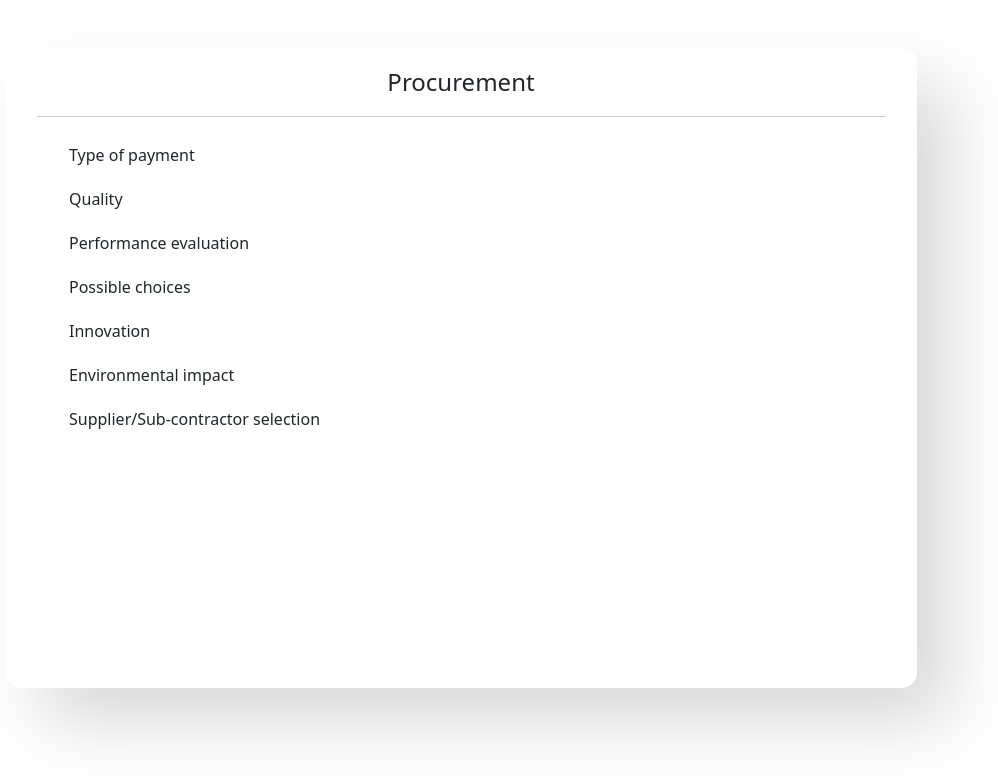
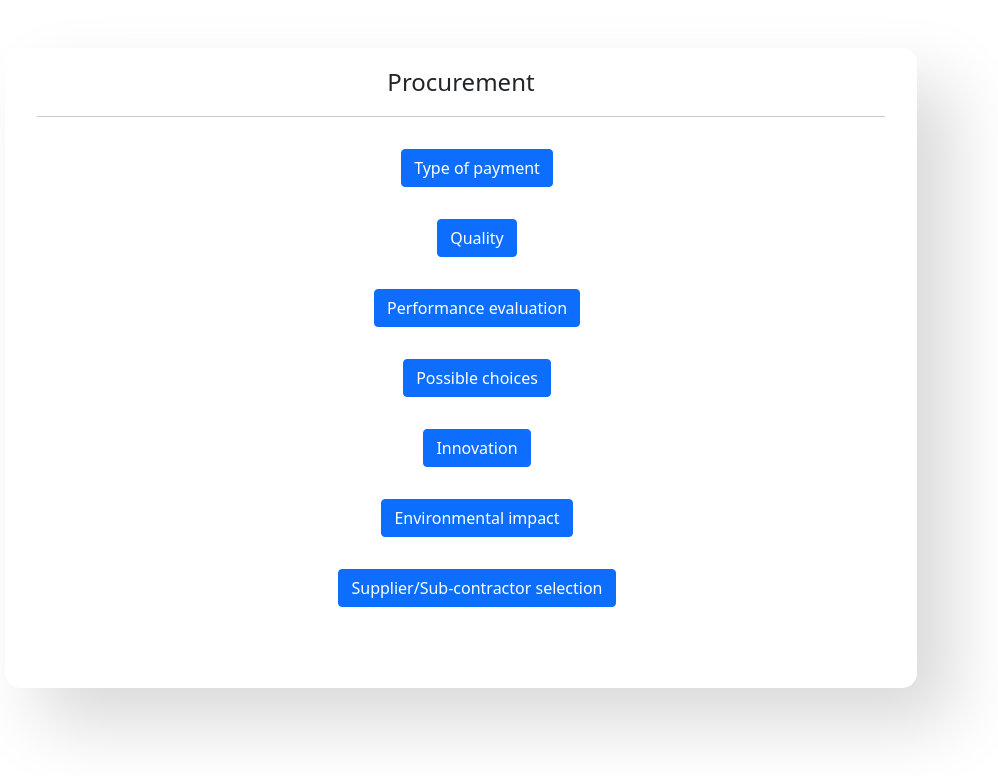
Before and after one commit to parikhmrishi/GLS, a React (Create React App) app: page /selection/procurement in a window 1280 px wide. Shown: the top 776 px of the page, without its empty margins (179-1177 px from the left). Built offline with nearby package versions, Linux system fonts and the light colour scheme.

Commit message:
updated styling

```diff
--- a/src/index.css
+++ b/src/index.css
@@ -19,7 +19,7 @@ body {
 }
 
 .content {
-  /* text-align: center; */
+  text-align: center;
 }
 
 .align-center {
--- a/src/pages/after-construction/index.jsx
+++ b/src/pages/after-construction/index.jsx
@@ -10,8 +10,9 @@ const AfterConstruction = () => {
           <hr />
           <div className="content">
             <ul type="none">
-              <li>Defect Mitigation</li>
-              <li>Root cause of Defects</li>
+              <li className="btn btn-primary">Defect Mitigation</li>
+              <br />
+              <li className="btn btn-primary">Root cause of Defects</li>
             </ul>
           </div>
         </div>
--- a/src/pages/during-construction/index.jsx
+++ b/src/pages/during-construction/index.jsx
@@ -10,10 +10,13 @@ const DuringConstruction = () => {
           <hr />
           <div className="content">
             <ul type="none">
-              <li>Earthwork</li>
-              <li>Masonary</li>
-              <li>Rcc work</li>
-              <li>Sanitary and water supply</li>
+              <li className="btn btn-primary">Earthwork</li>
+              <br />
+              <li className="btn btn-primary">Masonary</li>
+              <br />
+              <li className="btn btn-primary">Rcc work</li>
+              <br />
+              <li className="btn btn-primary">Sanitary and water supply</li>
             </ul>
           </div>
         </div>
--- a/src/pages/in-management/index.jsx
+++ b/src/pages/in-management/index.jsx
@@ -11,11 +11,19 @@ const InManagement = () => {
 
           <div className="content">
             <ul type="none">
-              <li>Type of Quality System</li>
-              <li>Bridge between time and quality</li>
-              <li>Quality management tool</li>
-              <li>Problem with implementing Quality Management</li>
-              <li>Importance of Commitment</li>
+              <li className="btn btn-primary">Type of Quality System</li>
+              <br />
+              <li className="btn btn-primary">
+                Bridge between time and quality
+              </li>
+              <br />
+              <li className="btn btn-primary">Quality management tool</li>
+              <br />
+              <li className="btn btn-primary">
+                Problem with implementing Quality Management
+              </li>
+              <br />
+              <li className="btn btn-primary">Importance of Commitment</li>
             </ul>
           </div>
         </div>
--- a/src/pages/procurememt/index.jsx
+++ b/src/pages/procurememt/index.jsx
@@ -10,13 +10,21 @@ const Procurement = () => {
           <hr />
           <div className="content">
             <ul type="none">
-              <li>Type of payment</li>
-              <li>Quality</li>
-              <li>Performance evaluation</li>
-              <li>Possible choices</li>
-              <li>Innovation</li>
-              <li>Environmental impact</li>
-              <li>Supplier/Sub-contractor selection</li>
+              <li className="btn btn-primary">Type of payment</li>
+              <br />
+              <li className="btn btn-primary">Quality</li>
+              <br />
+              <li className="btn btn-primary">Performance evaluation</li>
+              <br />
+              <li className="btn btn-primary">Possible choices</li>
+              <br />
+              <li className="btn btn-primary">Innovation</li>
+              <br />
+              <li className="btn btn-primary">Environmental impact</li>
+              <br />
+              <li className="btn btn-primary">
+                Supplier/Sub-contractor selection
+              </li>
             </ul>
           </div>
         </div>
```
